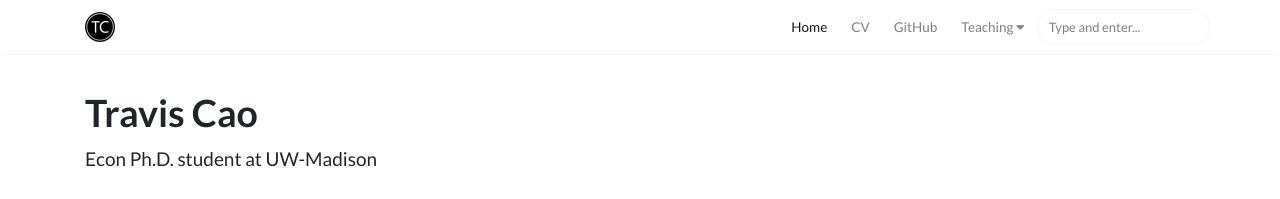
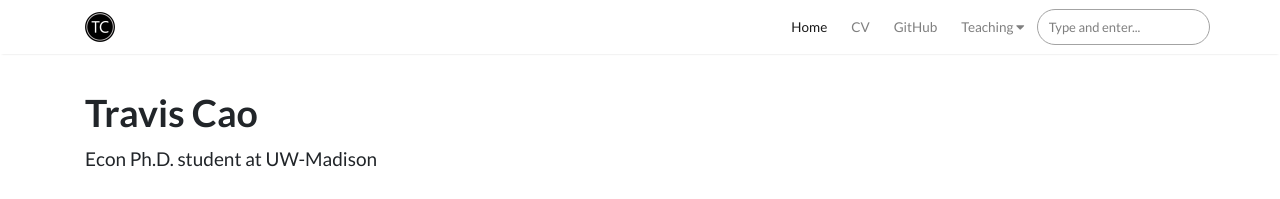
Before and after one commit to scaotravis/scaotravis.github.io, a Jekyll site: the page built from _posts/2018-12-28-home.md, in a window 1280 px wide. Shown: the top 199 px of the page. Built offline with Jekyll 4.4.1, drawn with Linux system fonts in a browser that asks for light colours; nearby versions of some CDN libraries; comment, search, counter and statistics services are not loaded.

Commit message:
make search bar border more obvious in light mode

```diff
--- a/assets/css/screen.css
+++ b/assets/css/screen.css
@@ -924,12 +924,15 @@ a.sitetitlelink:hover {
 input#lunrsearch.form-control.text-small.launch-modal-search {
     font-family: "Lato";
     font-size: 13px;
+    border-color: #a3a3a3;
 }
+
 button#btnx.btn.btn-danger.btn-sm {
     background-color: #4a70c2;
     border-color: #4a70c2;
     color: white;
 }
+
 button#btnx.btn.btn-danger.btn-sm:hover {
     background-color: #6b86c2;
     border-color: #6b86c2;
```
Also changed, not shown: 2 other files.
